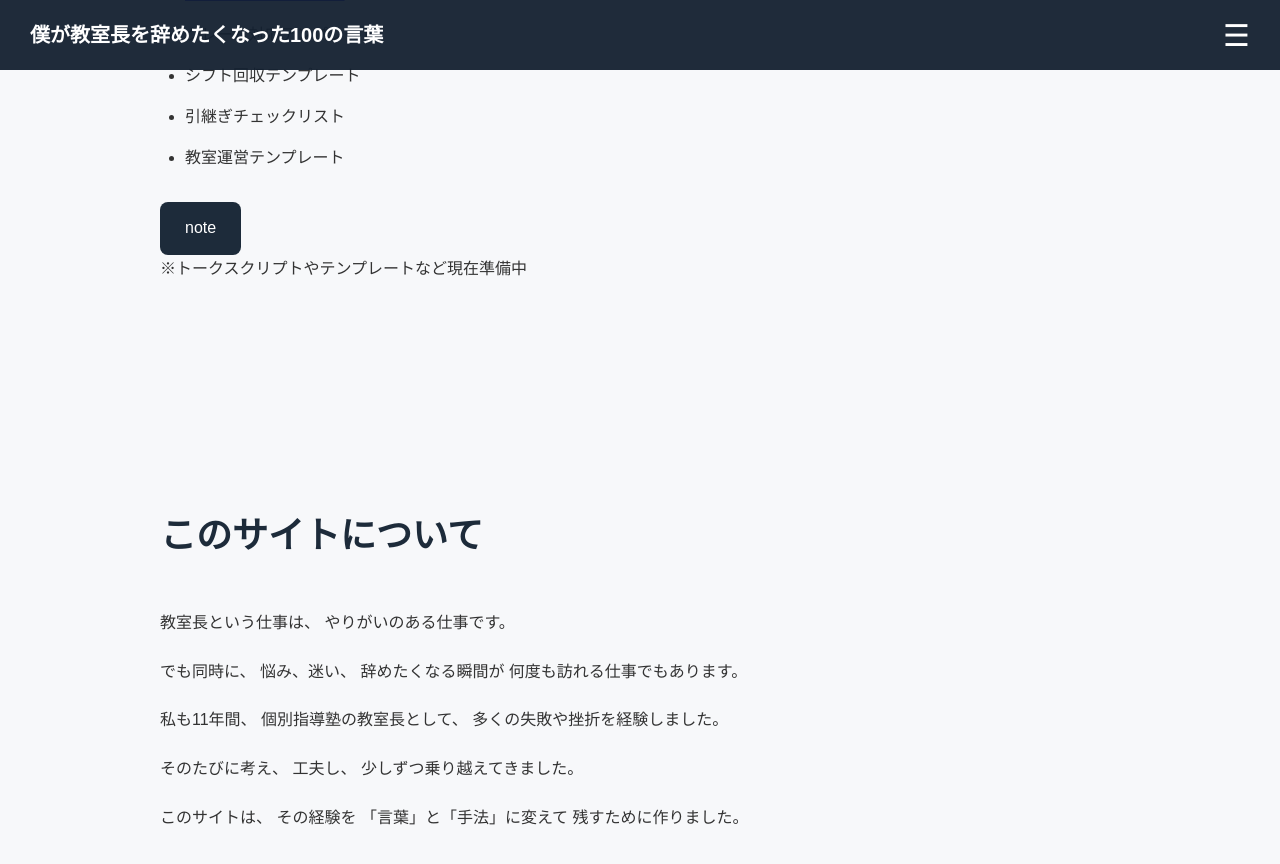
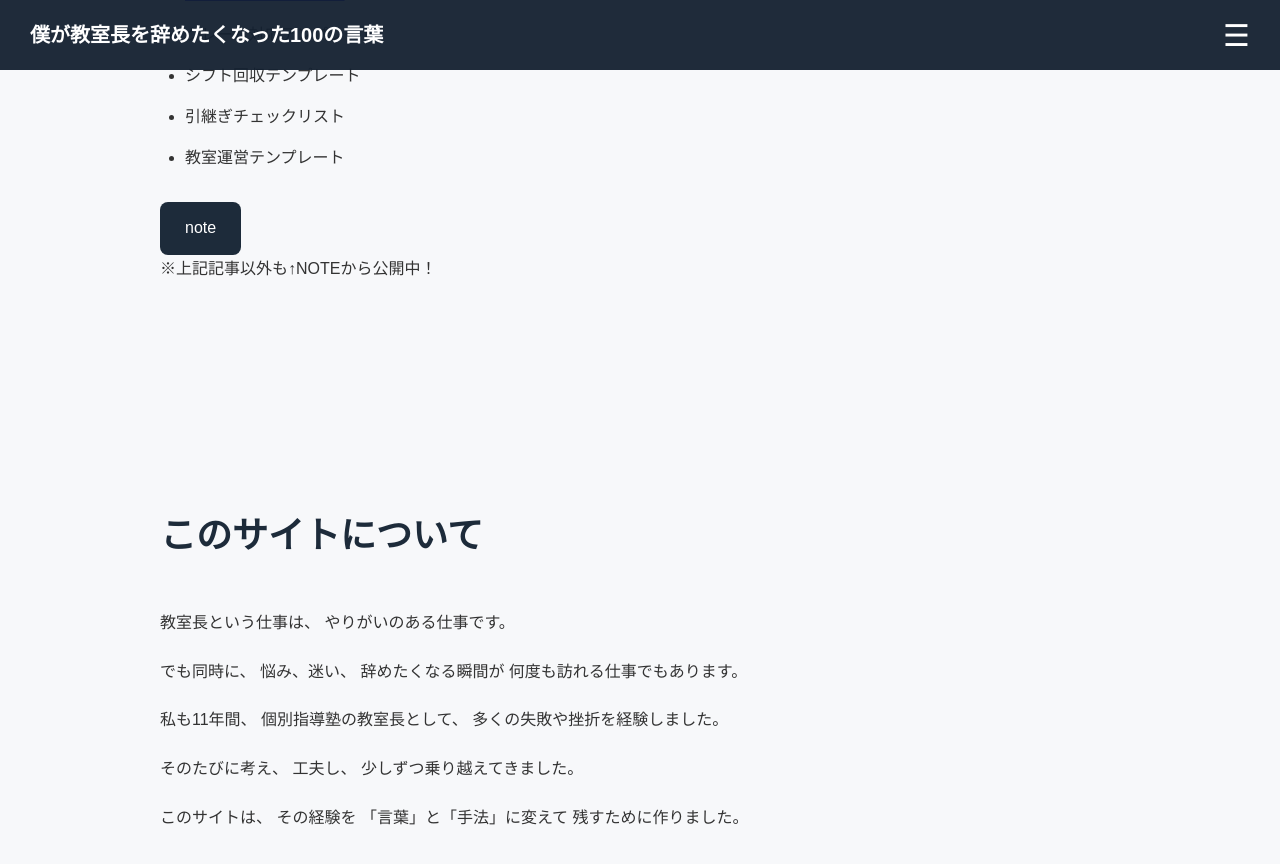
Before and after one commit to tanamaru8/100-kotoba, a Jekyll site: the page built from index.html, in a window 1280 px wide and 900 px high, scrolled down 2466 px. Shown: the top 864 px of the window. Built offline with Jekyll 4.4.1, drawn with Linux system fonts in a browser that asks for light colours.

Commit message:
Update index.html

```diff
--- a/index.html
+++ b/index.html
@@ -132,7 +132,7 @@ layout: default
 
     </div>
 
-        ※トークスクリプトやテンプレートなど現在準備中
+        ※上記記事以外も↑NOTEから公開中！
 
     </p>
 
```
